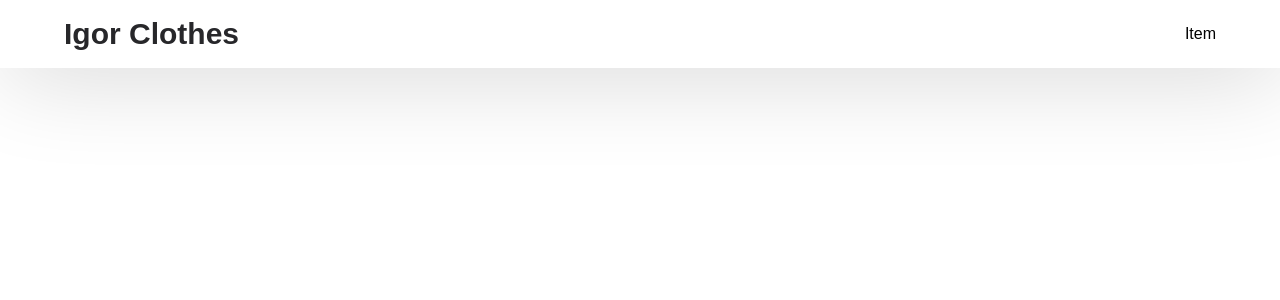
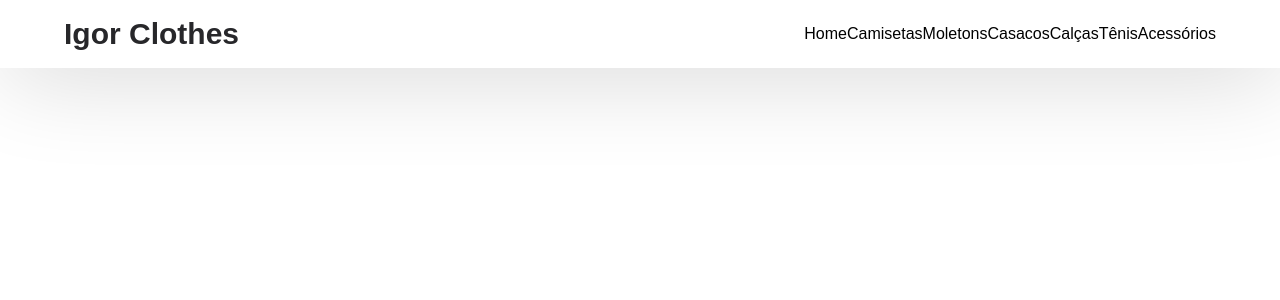
Before and after one commit to igorviniciussantana/nextjs-ecommerce, a Next.js app: page / in a window 1280 px wide. Shown: the top 300 px of the page. Built offline with nearby package versions, Linux system fonts and the light colour scheme; a web font is replaced by a local one.

Commit message:
feat(nav): add data map

```diff
--- a/src/components/Nav/index.tsx
+++ b/src/components/Nav/index.tsx
@@ -1,14 +1,19 @@
 import Link from "next/link";
 import * as Styled from "./styled";
+import { menuLinks } from "./data";
 
 export default function Nav() {
   return (
     <Styled.Nav>
-        <Styled.Ul>
+      <Styled.Ul>
+        {menuLinks.map((item) => {
+          return (
             <Styled.Li>
-                <Link href=''>Item</Link>
+              <Link href={item.url} key='title'>{item.title}</Link>
             </Styled.Li>
-        </Styled.Ul>
+          );
+        })}
+      </Styled.Ul>
     </Styled.Nav>
   );
 }
--- a/src/components/Nav/styled.ts
+++ b/src/components/Nav/styled.ts
@@ -5,7 +5,7 @@ export const Nav = styled.nav`
 `
 
 export const Ul = styled.ul`
-
+display: flex;
 `
 
 export const Li = styled.li`
```
